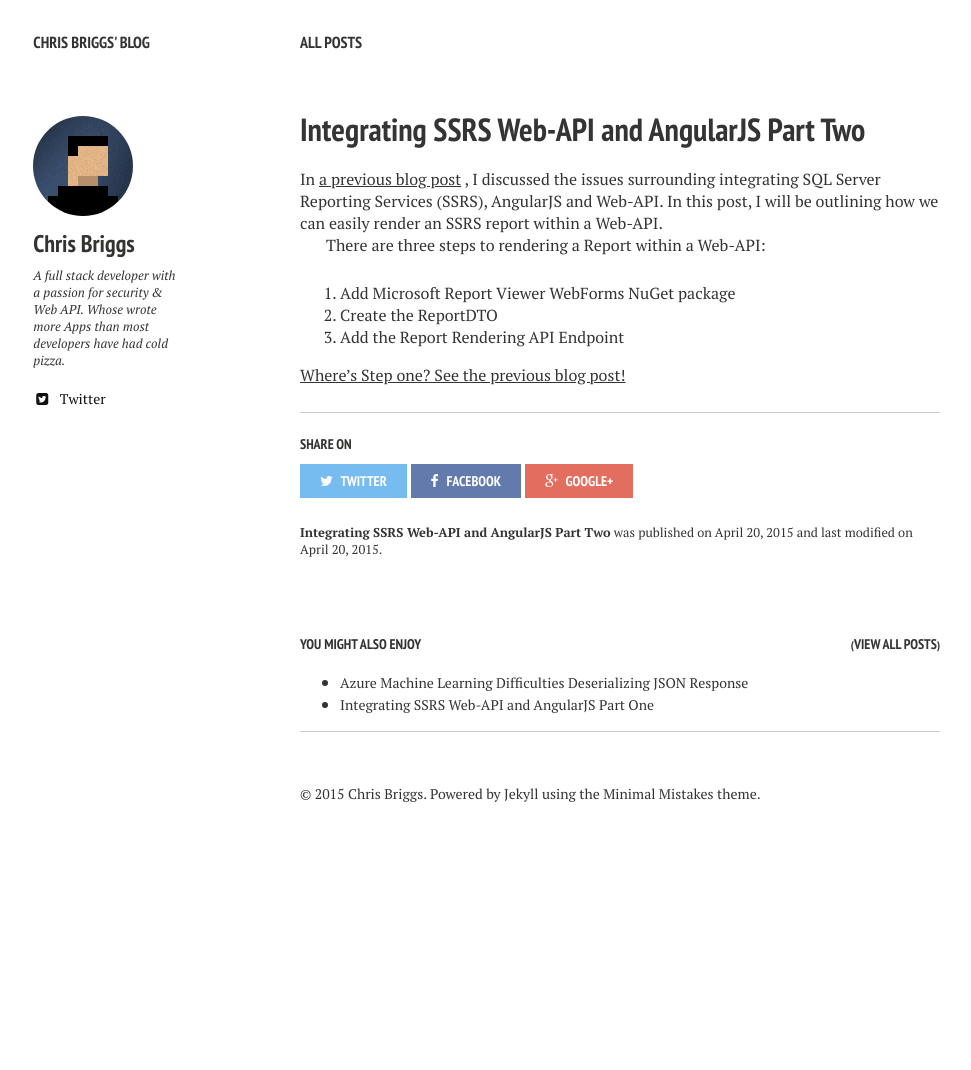
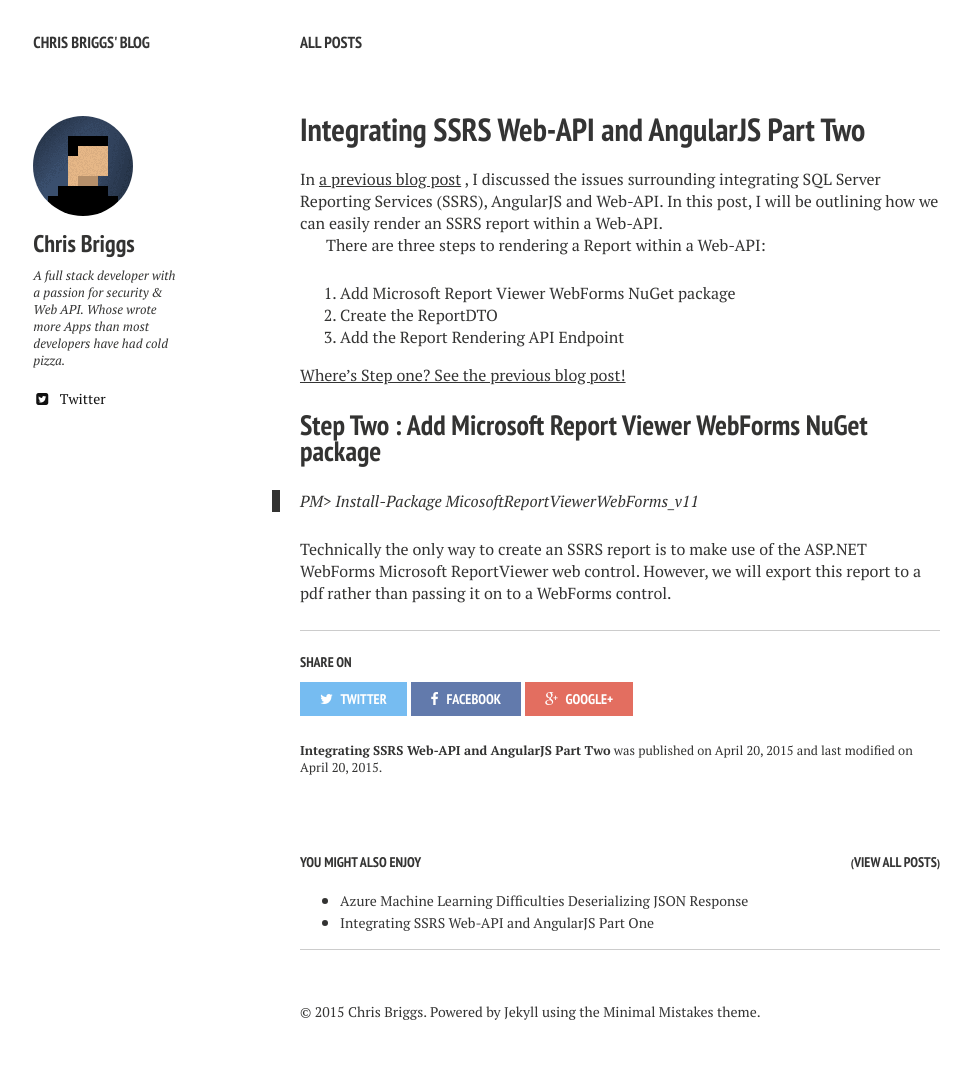
Before and after one commit to Briggsc28/briggsc28.github.io, a Jekyll site: the page built from _posts/2015-04-20-How-to-Integrate-SSRS-and-WebAPI.md, in a window 1280 px wide. Shown: the whole page, without its empty margins (20-991 px from the left). Built offline with Jekyll 4.4.1, drawn with Linux system fonts in a browser that asks for light colours; nearby versions of some CDN libraries; before the commit the page ends 900 px from its top, so only the background shows below that.

Commit message:
ReAdded 3rd paragraph

```diff
--- a/_posts/2015-04-20-How-to-Integrate-SSRS-and-WebAPI.md
+++ b/_posts/2015-04-20-How-to-Integrate-SSRS-and-WebAPI.md
@@ -21,3 +21,9 @@
 1. Add the Report Rendering API Endpoint
 
 [Where's Step one? See the previous blog post!](http://blog.chrisbriggsy.com/the-first-step-towards-integration/)
+
+## Step Two : Add Microsoft Report Viewer WebForms NuGet package
+
+>PM> Install-Package MicosoftReportViewerWebForms_v11
+
+Technically the only way to create an SSRS report is to make use of the ASP.NET WebForms Microsoft ReportViewer web control. However, we will export this report to a pdf rather than passing it on to a WebForms control.
```
